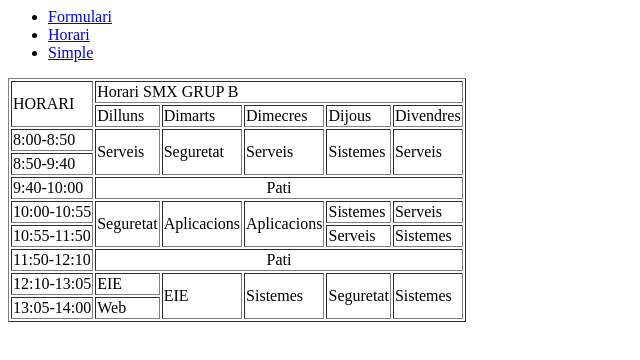
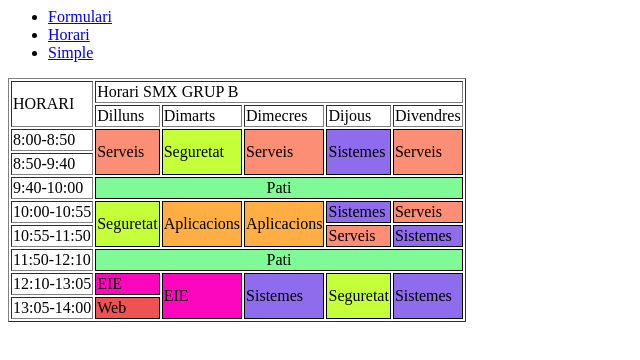
Before and after one commit to Carlos242842/Aplicacions-web, a plain HTML site: page horari.html in a window 1280 px wide. Shown: the whole page, without its empty margins (0-640 px from the left). Drawn offline with Linux system fonts and the light colour scheme.

Commit message:
projecte

```diff
--- a/horari.html
+++ b/horari.html
@@ -1,5 +1,16 @@
 <table border="1">
+    <link rel="stylesheet" type="text/css" href="styles.css">
     <thead>
+        <header>
+            <ul>
+                <nav>
+                <li><a href="formulari.html">Formulari</a></li>
+                <li><a href="horari.html">Horari</a></li>
+                <li><a href="simple.html">Simple</a></li>
+                </nav>
+            </ul>
+        </header>
+
         <tr>
             <td rowspan= "2"> HORARI</td>
             <td colspan="6"> Horari SMX GRUP B</td>
@@ -12,52 +23,42 @@
             <td> Divendres </td>
         </tr>
             <td> 8:00-8:50 </td>
-            <td rowspan="2"> Serveis </td>
-            <td rowspan="2">  Seguretat </td>
-            <td rowspan="2">  Serveis </td>
-            <td rowspan="2">  Sistemes </td>
-            <td rowspan="2">  Serveis </td>
+            <td class="Serveis" rowspan="2"> Serveis </td>
+            <td class="Seguretat" rowspan="2">  Seguretat </td>
+            <td class="Serveis" rowspan="2">  Serveis </td>
+            <td class="Sistemes" rowspan="2">  Sistemes </td>
+            <td class="Serveis" rowspan="2">  Serveis </td>
        </tr>
            <td> 8:50-9:40 </td>
        </tr>
             <td> 9:40-10:00 </td>
-            <td  align="center" colspan="6"> Pati </td>
+            <td class="Pati" align="center" colspan="6"> Pati </td>
         </tr>
             <td> 10:00-10:55 </td>
-            <td rowspan="2"> Seguretat</td>
-            <td rowspan="2"> Aplicacions</td>
-            <td rowspan="2"> Aplicacions</td>
-            <td> Sistemes </td>
-            <td> Serveis </td>
+            <td class="Seguretat" rowspan="2"> Seguretat</td>
+            <td class="Aplicacions" rowspan="2"> Aplicacions</td>
+            <td class="Aplicacions" rowspan="2"> Aplicacions</td>
+            <td class="Sistemes"> Sistemes </td>
+            <td class="Serveis"> Serveis </td>
 
         </tr>
             <td> 10:55-11:50 </td>
-            <td> Serveis </td>
-            <td> Sistemes </td>
+            <td class="Serveis"> Serveis </td>
+            <td class="Sistemes"> Sistemes </td>
 
         </tr>
             <td> 11:50-12:10 </td>
-            <td  align="center" colspan="6"> Pati </td>
+            <td  class="Pati" align="center" colspan="6"> Pati </td>
         </tr>
             <td> 12:10-13:05 </td>
-            <td> EIE </td>
-            <td rowspan="2"> EIE </td>
-            <td rowspan="2"> Sistemes </td>
-            <td rowspan="2"> Seguretat </td>
-            <td rowspan="2"> Sistemes </td>
+            <td class="EIE"> EIE </td>
+            <td class="EIE" rowspan="2"> EIE </td>
+            <td class="Sistemes" rowspan="2"> Sistemes </td>
+            <td class="Seguretat" rowspan="2"> Seguretat </td>
+            <td class="Sistemes" rowspan="2"> Sistemes </td>
         </tr>
             <td> 13:05-14:00 </td>
-            <td> Web</td>
+            <td class="Web"> Web </td>
         </tr>
-        <header>
-        <ul>
-            <nav>
-            <li><a href="formulari.html">Formulari</a></li>
-            <li><a href="horari.html">Horari</a></li>
-            <li><a href="simple.html">Simple</a></li>
-            </nav>
-        </ul>
-    </header>
-
     </thead>
 </table>
--- /dev/null
+++ b/styles.css
@@ -0,0 +1,43 @@
+/* Estilo para las asignaturas */
+.Serveis {
+    background-color: #fc8e75;
+    color: #000000;
+    border: 1px solid black;
+}
+
+
+.Pati {
+    background-color: #80fa97;
+    color: #000000;
+    border: 1px solid black;
+}
+
+.Sistemes {
+    background-color: #8e6cec;
+    color: #000000;
+    border: 1px solid black;
+}
+
+.Seguretat {
+    background-color: #c4ff39;
+    color: #000000;
+    border: 1px solid black;
+}
+
+.Web {
+    background-color: #e91b1bc0;
+    color: #000000;
+    border: 1px solid black;
+}
+
+.EIE {
+    background-color: #fc06be;
+    color: black;
+    border: 1px solid black;
+}
+
+.Aplicacions {
+    background-color: rgb(255, 174, 68);
+    color:#000000;
+    border: 1px solid black;
+}
```
